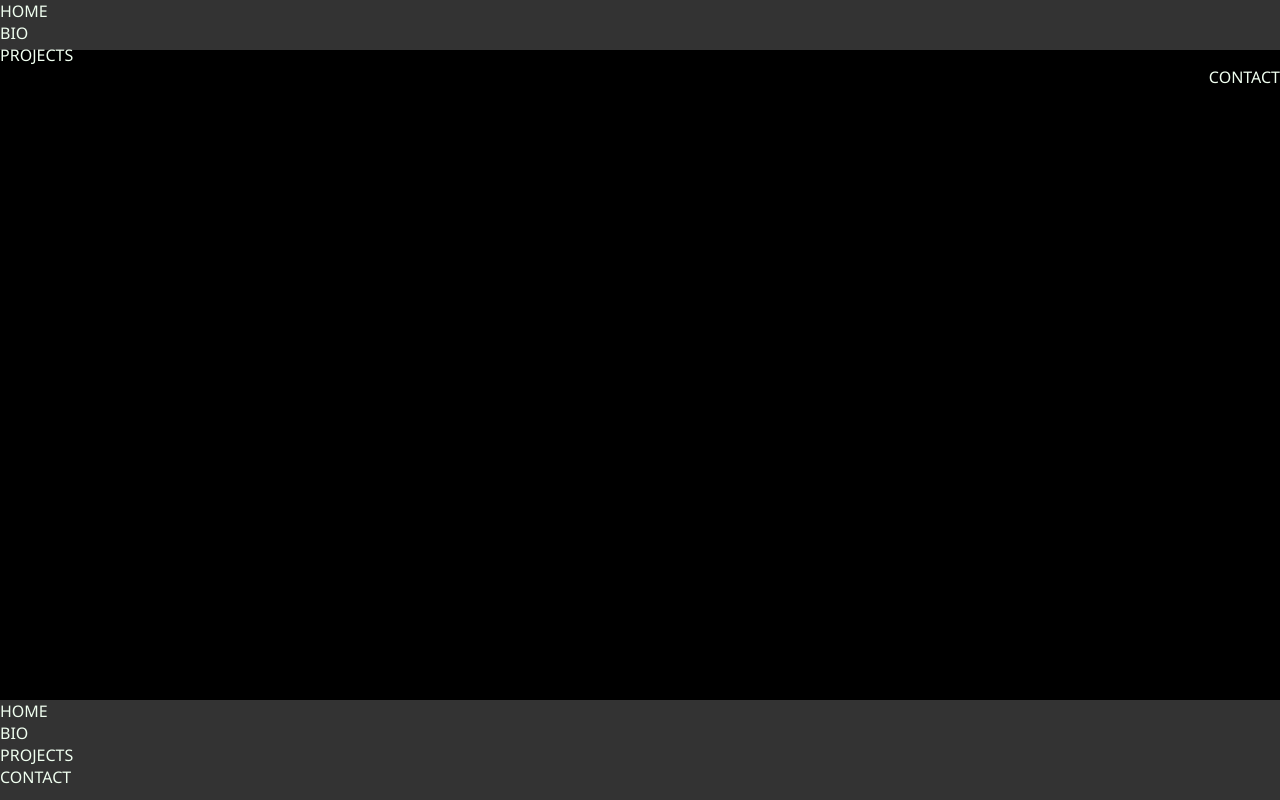
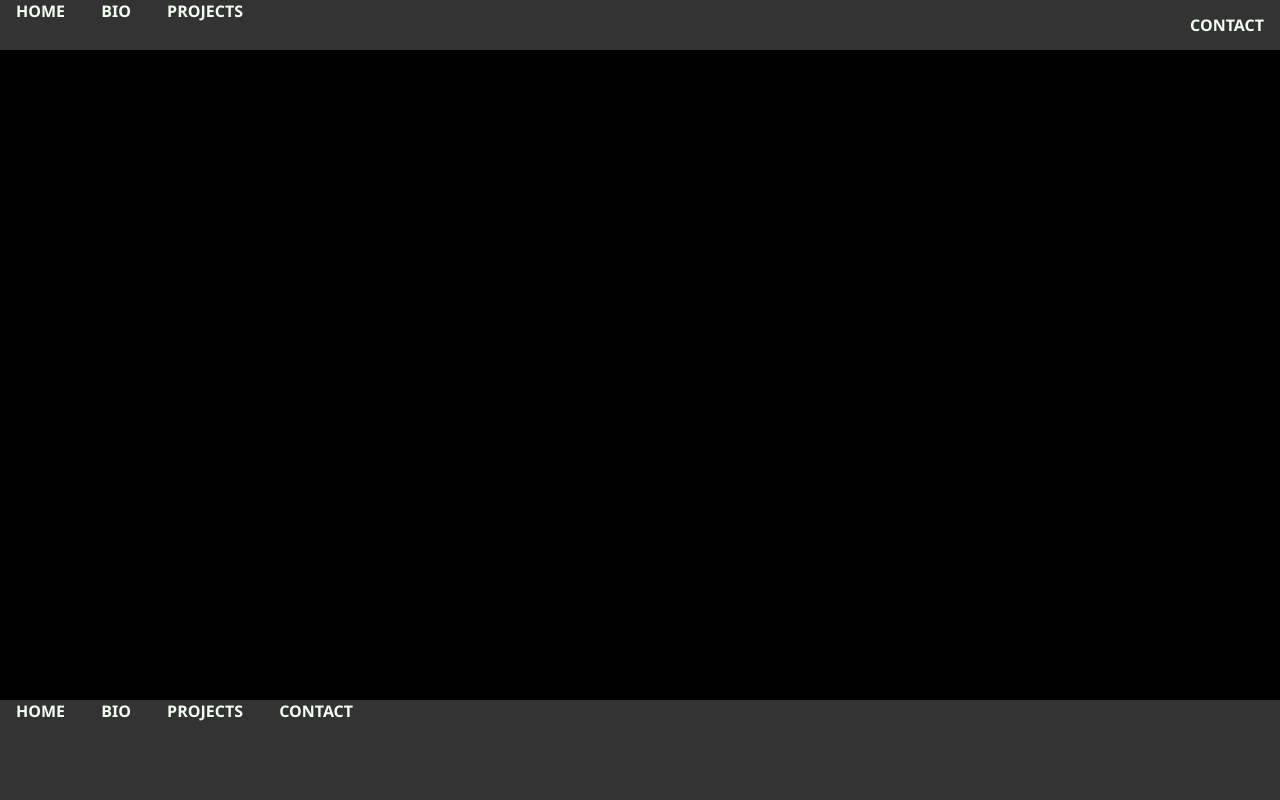
Before and after one commit to vembertech/PersonalPortfolioSite, a plain HTML site: page index.html in a window 1280 px wide. Drawn offline with Linux system fonts and the light colour scheme.

Commit message:
Added nav styling to css and set display to inline for links.

```diff
--- a/style.css
+++ b/style.css
@@ -17,12 +17,21 @@ body {
      font-weight: 500;
 }
 
+nav li,
+footer li { /* Displays items side by side */
+     display: inline;
+     text-align: center;
+}
+
+
 li > .links {
      /* Hyperlinks */
      list-style-type: none;
      text-decoration: none;
      color: honeydew;
      text-transform: uppercase;
+     font-weight: 600;
+     padding: 14px 16px;
 }
 
 #cta { /* Contact CTA Link */
@@ -39,7 +48,12 @@ header {
 }
 
 nav {
-
+     position: fixed;
+     width: 100%;
+     top: 0;
+     margin: 0;
+     padding: 0px 0px 14px 0px;
+     z-index: 1;
 }
 
 main {
```
Also changed, not shown: index.html (+3 -1 lines).
